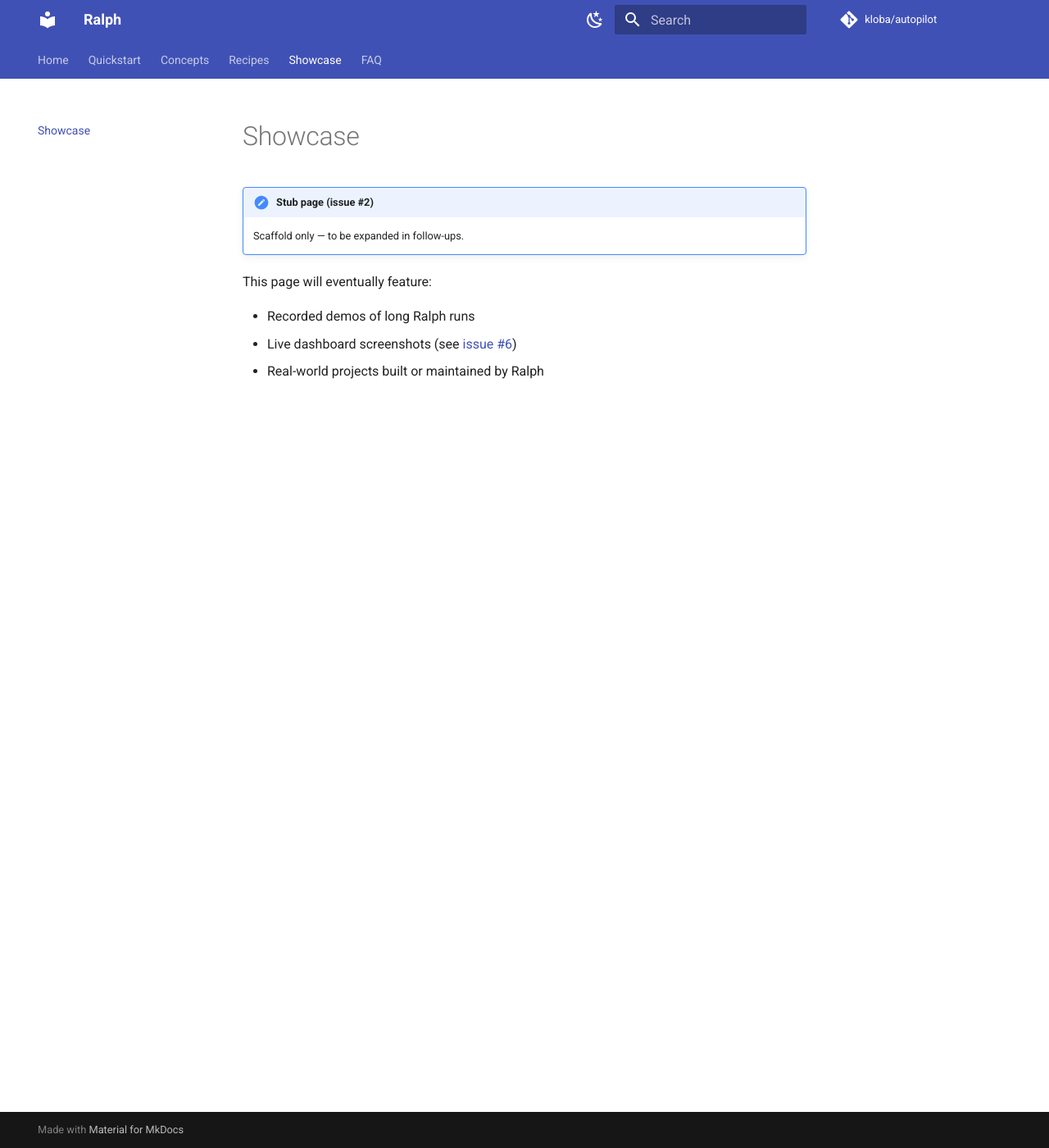
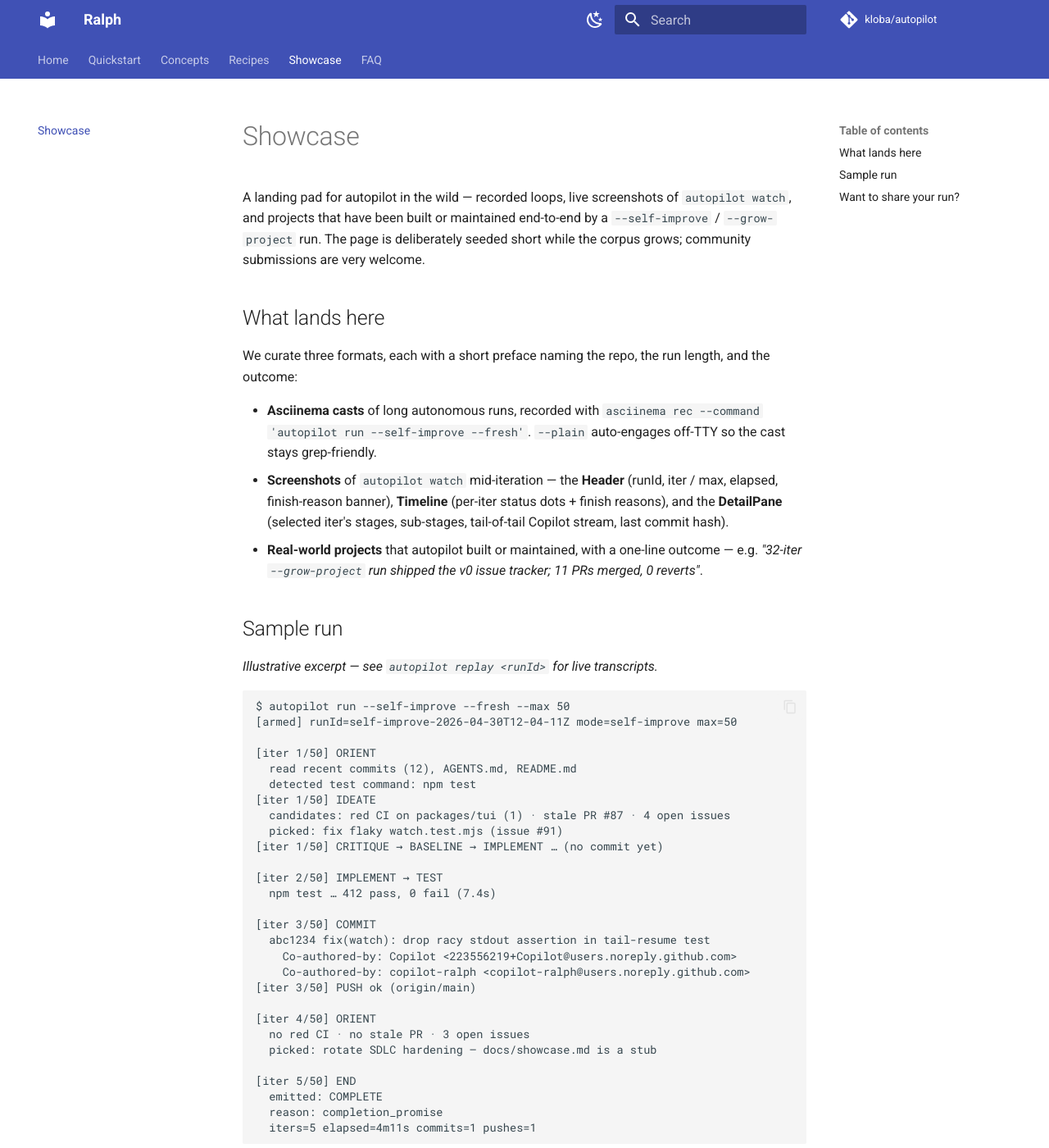
Before and after one commit to kloba/copilot-ralph-extension, an MkDocs documentation site: the page built from docs/showcase.md, in a window 1280 px wide and 1400 px high. Shown: the whole window at 82% size. Built offline with MkDocs 1.6.1 and Material for MkDocs 9.7.7, drawn with Linux system fonts in a browser that asks for light colours; comment, search, counter and statistics services are not loaded; some of the changed text lies outside the part shown.

Commit message:
docs(showcase): autopilot showcase landing + sample run + CTA
Drops the issue #2 stub admonition. Replaces with a real (if seeded-short)
landing pad explaining the three formats we curate (asciinema casts, watch
screenshots showing Header/Timeline/DetailPane, real-world projects), an
illustrative ~25-line sample transcript of a `--self-improve` loop labelled
clearly as not a literal capture, and a CTA pointing readers at the issue
tracker for run submissions.

````diff
--- a/docs/showcase.md
+++ b/docs/showcase.md
@@ -1,10 +1,60 @@
 # Showcase
 
-!!! note "Stub page (issue #2)"
-    Scaffold only — to be expanded in follow-ups.
+A landing pad for autopilot in the wild — recorded loops, live screenshots of `autopilot watch`, and projects that have been built or maintained end-to-end by a `--self-improve` / `--grow-project` run. The page is deliberately seeded short while the corpus grows; community submissions are very welcome.
 
-This page will eventually feature:
+## What lands here
 
-- Recorded demos of long Ralph runs
-- Live dashboard screenshots (see [issue #6](https://github.com/kloba/autopilot/issues/6))
-- Real-world projects built or maintained by Ralph
+We curate three formats, each with a short preface naming the repo, the run length, and the outcome:
+
+- **Asciinema casts** of long autonomous runs, recorded with `asciinema rec --command 'autopilot run --self-improve --fresh'`. `--plain` auto-engages off-TTY so the cast stays grep-friendly.
+- **Screenshots** of `autopilot watch` mid-iteration — the **Header** (runId, iter / max, elapsed, finish-reason banner), **Timeline** (per-iter status dots + finish reasons), and the **DetailPane** (selected iter's stages, sub-stages, tail-of-tail Copilot stream, last commit hash).
+- **Real-world projects** that autopilot built or maintained, with a one-line outcome — e.g. *"32-iter `--grow-project` run shipped the v0 issue tracker; 11 PRs merged, 0 reverts"*.
+
+## Sample run
+
+*Illustrative excerpt — see `autopilot replay <runId>` for live transcripts.*
+
+```text
+$ autopilot run --self-improve --fresh --max 50
+[armed] runId=self-improve-2026-04-30T12-04-11Z mode=self-improve max=50
+
+[iter 1/50] ORIENT
+  read recent commits (12), AGENTS.md, README.md
+  detected test command: npm test
+[iter 1/50] IDEATE
+  candidates: red CI on packages/tui (1) · stale PR #87 · 4 open issues
+  picked: fix flaky watch.test.mjs (issue #91)
+[iter 1/50] CRITIQUE → BASELINE → IMPLEMENT … (no commit yet)
+
+[iter 2/50] IMPLEMENT → TEST
+  npm test … 412 pass, 0 fail (7.4s)
+
+[iter 3/50] COMMIT
+  abc1234 fix(watch): drop racy stdout assertion in tail-resume test
+    Co-authored-by: Copilot <223556219+Copilot@users.noreply.github.com>
+    Co-authored-by: copilot-ralph <copilot-ralph@users.noreply.github.com>
+[iter 3/50] PUSH ok (origin/main)
+
+[iter 4/50] ORIENT
+  no red CI · no stale PR · 3 open issues
+  picked: rotate SDLC hardening — docs/showcase.md is a stub
+
+[iter 5/50] END
+  emitted: COMPLETE
+  reason: completion_promise
+  iters=5 elapsed=4m11s commits=1 pushes=1
+```
+
+The runner records every line above (and far more — sub-agent fan-out, token totals, premium-request counts) into `~/.copilot/ralph-tui/runs/<runId>/events.jsonl`. Re-render any past run with `autopilot replay <runId>` or tail a live one with `autopilot watch`.
+
+## Want to share your run?
+
+Got a long `autopilot` loop that did something interesting? [File an issue](https://github.com/kloba/autopilot/issues/new) with:
+
+- The `runId` (visible in `autopilot list`).
+- Repo + branch the loop drove (link if public).
+- Iter count, elapsed time, finish reason (`completion_promise` / `abort_promise` / `user_stopped` / `stagnation` / adaptive-extension landed).
+- One-line outcome — what the loop actually shipped.
+- Optional asciinema link or watch-screenshot for the cast / image gallery.
+
+Anything from a 3-iter typo fix to a multi-hour `--grow-project` backlog drain is fair game — the goal is a corpus of real loops people can point at when explaining what "Ralph Wiggum-style autonomy" looks like in practice.
````
